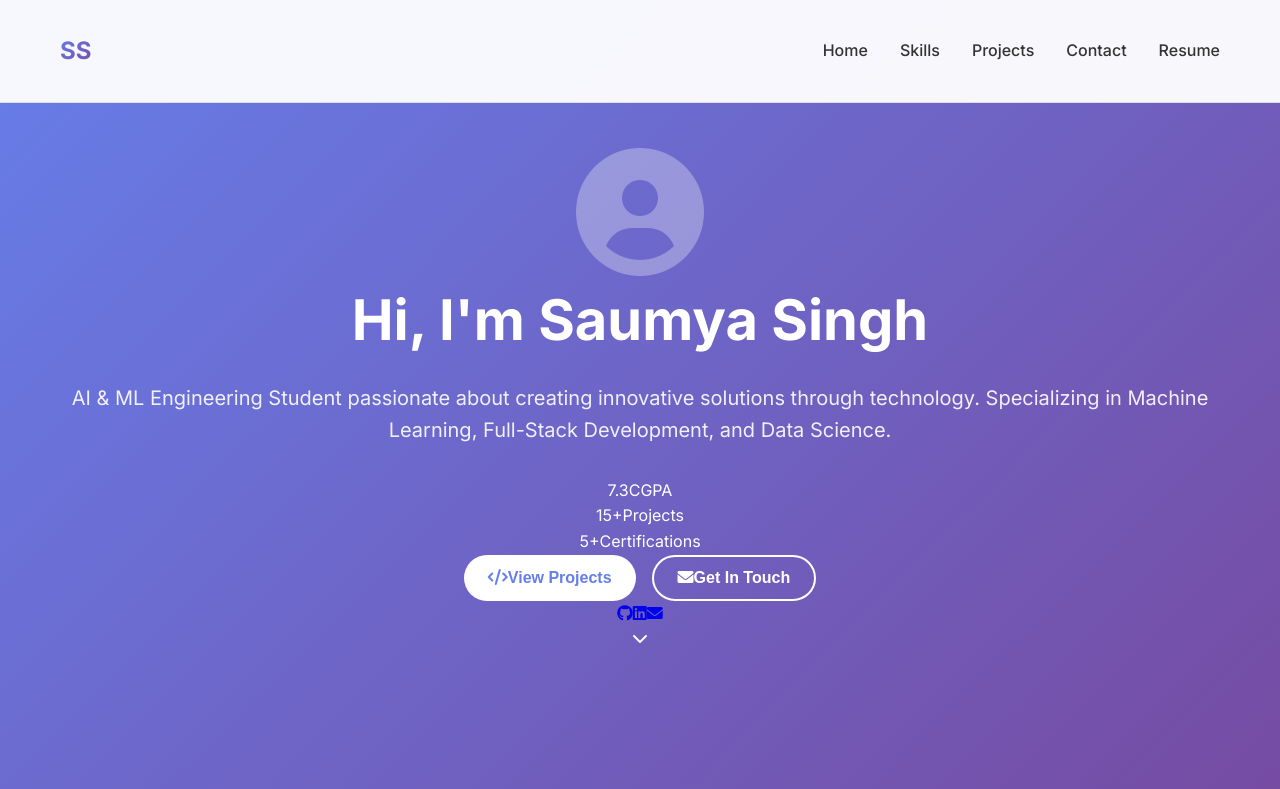
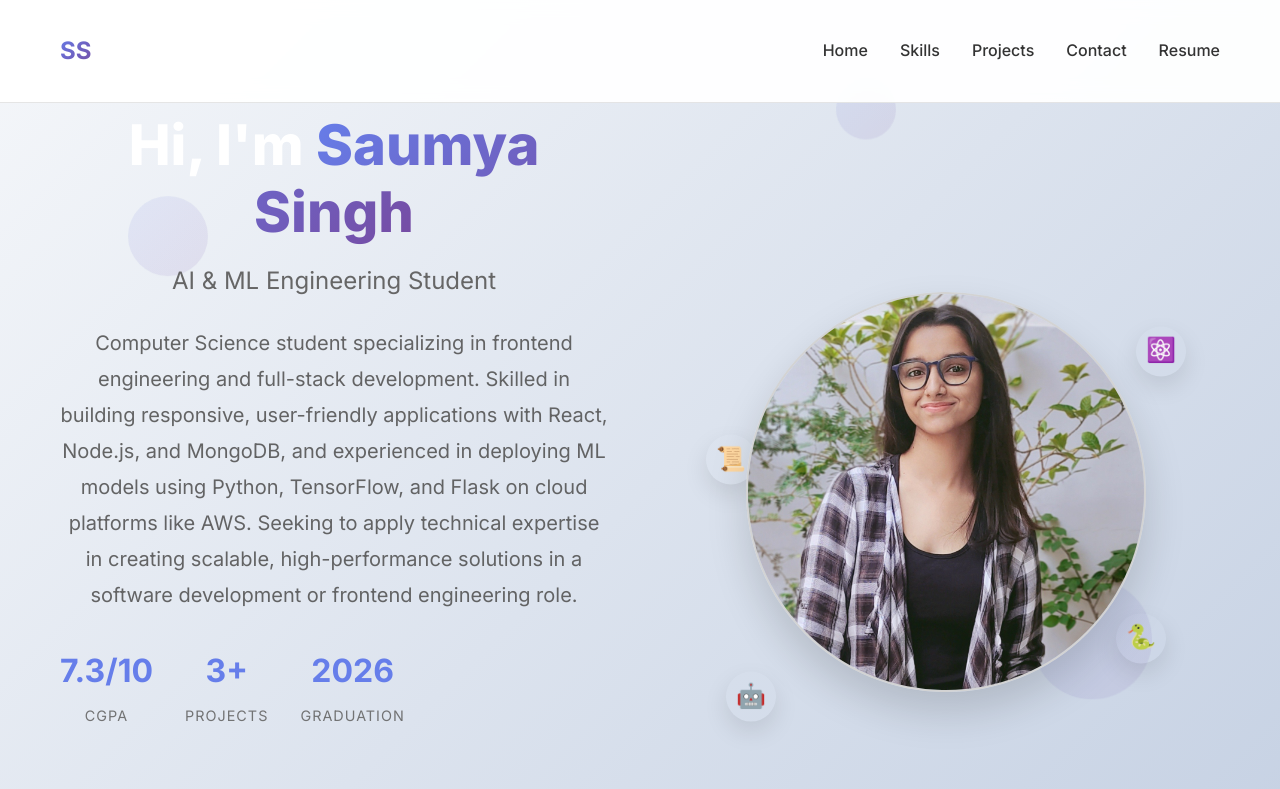
Before and after one commit to Saumyas18s/saumya-portfolio, a React (Create React App) app: page / in a window 1280 px wide. Shown: the top 789 px of the page. Built offline with nearby package versions, Linux system fonts and the light colour scheme.

Commit message:
Update Hero.js

```diff
--- a/src/components/Hero.js
+++ b/src/components/Hero.js
@@ -1,106 +1,110 @@
 import React from 'react';
+import './Hero.css';
+import profileImage from './profile.jpg';
 
 const Hero = () => {
   const scrollToSection = (sectionId) => {
     const element = document.getElementById(sectionId);
     if (element) {
-      element.scrollIntoView({
-        behavior: 'smooth',
-        block: 'start'
-      });
+      element.scrollIntoView({ behavior: 'smooth' });
     }
   };
 
   return (
     <section id="home" className="hero">
-      <div className="container">
-        <div className="hero-content">
-          {/* Profile Image - Add this if you have one */}
-          <div className="hero-image">
-            <div className="profile-placeholder">
-              <i className="fas fa-user-circle" style={{fontSize: '8rem', opacity: 0.3}}></i>
+      <div className="hero-background">
+        <div className="floating-shapes">
+          <div className="shape shape-1"></div>
+          <div className="shape shape-2"></div>
+          <div className="shape shape-3"></div>
         </div>
       </div>
 
+      <div className="container">
+        <div className="hero-content">
+          <div className="hero-text fade-in-left">
             <h1>
               Hi, I'm <span className="highlight">Saumya Singh</span>
             </h1>
-
-          <p>
-            AI & ML Engineering Student passionate about creating innovative
-            solutions through technology. Specializing in Machine Learning,
-            Full-Stack Development, and Data Science.
+            <h2 className="subtitle">
+              AI & ML Engineering Student
+            </h2>
+            <p className="bio">
+             Computer Science student specializing in frontend engineering and full-stack development. Skilled in building
+responsive, user-friendly applications with React, Node.js, and MongoDB, and experienced in deploying ML models
+using Python, TensorFlow, and Flask on cloud platforms like AWS. Seeking to apply technical expertise in creating
+scalable, high-performance solutions in a software development or frontend engineering role.
             </p>
 
-          {/* Key Stats */}
             <div className="hero-stats">
               <div className="stat">
-              <span className="stat-number">7.3</span>
-              <span className="stat-label">CGPA</span>
+                <h3>7.3/10</h3>
+                <p>CGPA</p>
               </div>
               <div className="stat">
-              <span className="stat-number">15+</span>
-              <span className="stat-label">Projects</span>
+                <h3>3+</h3>
+                <p>Projects</p>
               </div>
               <div className="stat">
-              <span className="stat-number">5+</span>
-              <span className="stat-label">Certifications</span>
+                <h3>2026</h3>
+                <p>Graduation</p>
               </div>
             </div>
 
-          {/* Call to Action Buttons */}
             <div className="hero-buttons">
               <button
                 className="btn btn-primary"
                 onClick={() => scrollToSection('projects')}
               >
-              <i className="fas fa-code"></i>
-              View Projects
+                View My Work
               </button>
               <button
-              className="btn btn-secondary"
+                className="btn btn-outline"
                 onClick={() => scrollToSection('contact')}
               >
-              <i className="fas fa-envelope"></i>
                 Get In Touch
               </button>
             </div>
 
-          {/* Social Links */}
-          <div className="hero-social">
-            <a
-              href="https://github.com/Saumyas18s"
-              target="_blank"
-              rel="noopener noreferrer"
-              aria-label="GitHub Profile"
-            >
+            <div className="social-links">
+              <a href="https://github.com/Saumyas18s" target="_blank" rel="noopener noreferrer">
                 <i className="fab fa-github"></i>
               </a>
-            <a
-              href="https://linkedin.com/in/saumya-singh-ss121825/"
-              target="_blank"
-              rel="noopener noreferrer"
-              aria-label="LinkedIn Profile"
-            >
+              <a href="https://linkedin.com/in/saumya-singh-ss121825/" target="_blank" rel="noopener noreferrer">
                 <i className="fab fa-linkedin"></i>
               </a>
-            <a
-              href="mailto:saumyasingh62552@gmail.com"
-              aria-label="Email"
-            >
+              <a href="mailto:saumyasingh62552@gmail.com">
                 <i className="fas fa-envelope"></i>
               </a>
+              <a href="https://www.instagram.com/toon.trendz/" target="_blank" rel="noopener noreferrer">
+              <i className="fab fa-instagram"></i>
+
+              </a>
+            </div>
           </div>
 
-          {/* Scroll Indicator */}
-          <div className="scroll-indicator">
-            <div
-              className="scroll-arrow"
-              onClick={() => scrollToSection('about')}
-            >
-              <i className="fas fa-chevron-down"></i>
+<div className="hero-image fade-in-right">
+  <div className="image-container">
+    <div className="profile-photo">
+      <img src={profileImage} alt="Saumya Singh" />
+
+    </div>
+
+    <div className="floating-tech">
+      <div className="tech-icon tech-react">⚛️</div>
+      <div className="tech-icon tech-python">🐍</div>
+      <div className="tech-icon tech-js">📜</div>
+      <div className="tech-icon tech-ai">🤖</div>
     </div>
   </div>
+</div>
+</div>
+</div>
+
+
+      <div className="scroll-indicator">
+        <div className="scroll-arrow" onClick={() => scrollToSection('skills')}>
+          <i className="fas fa-chevron-down"></i>
         </div>
       </div>
     </section>
```
Lines whose indentation alone changed are shown as unchanged.
